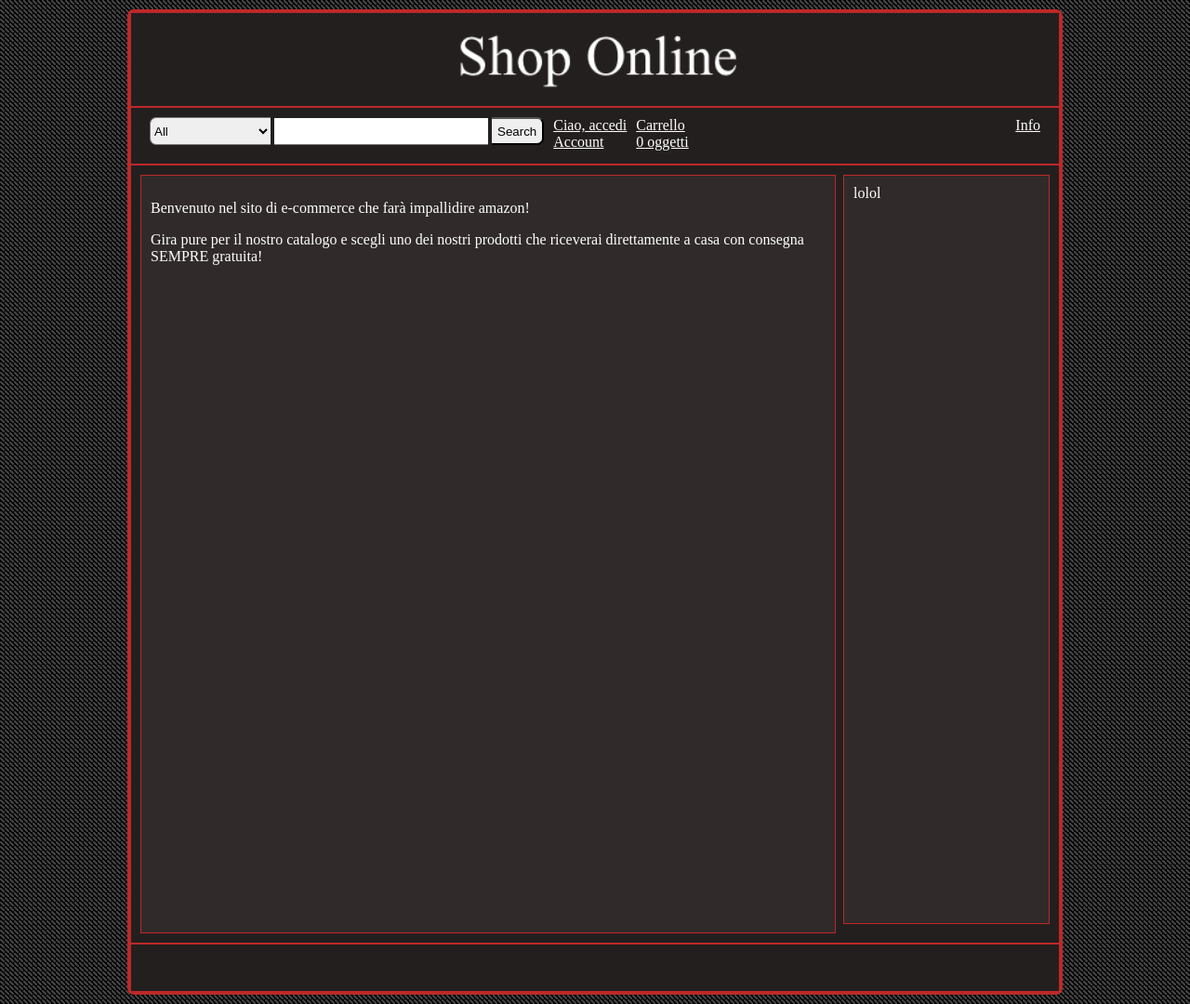
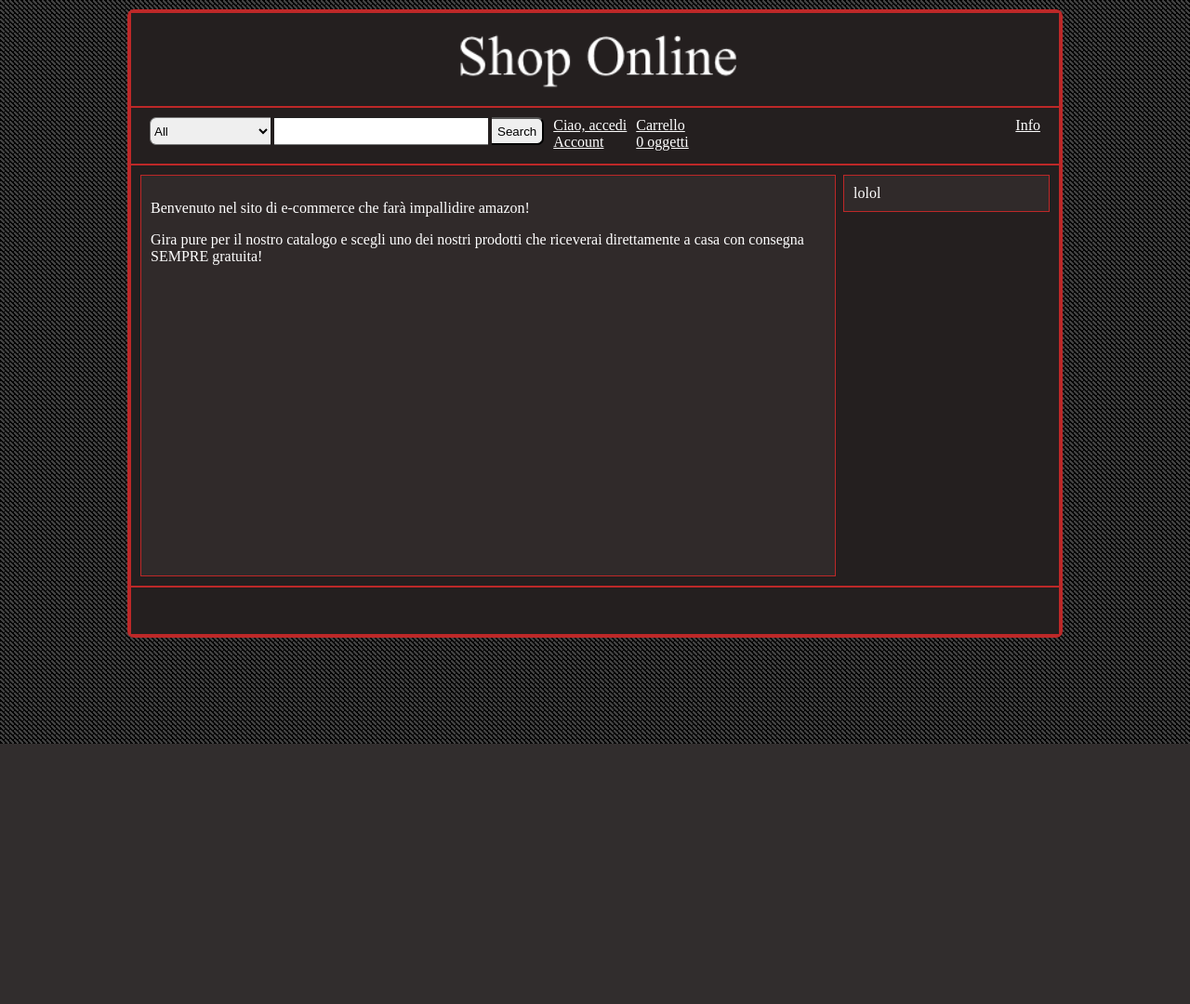
Before and after one commit to LuigiFiorelli91/UnicaProgettoAmm, a PHP site: page / in a window 1280 px wide. Shown: the whole page at 93% size. After the commit the page ends 800 px from the top, so only its background shows below. Run offline with PHP 8.4, Linux system fonts and the light colour scheme; data that the repository does not hold is empty.

Commit message:
Modifica css per per rendere il content più responsive

```diff
--- a/css/style.css
+++ b/css/style.css
@@ -72,7 +72,8 @@ a:hover{
     margin-bottom: 10px;
     padding: 10px;
     padding-bottom: 20px;
-    height: 100%;
+    //height: 100%;
+    min-height: 400px;
     margin-left: 240px;
     margin-right: 240px;
 }
@@ -96,7 +97,7 @@ a:hover{
     background-color: #302a2a;
     padding: 10px;
     width: 200px;
-    height: 100%;
+    //height: 100%;
 }
 .sidebar1 {
     float: left;
@@ -118,10 +119,12 @@ a:hover{
     margin-bottom: 0px;
     height: 50px;
 }
+/*Immagine all'interno del prodotto*/
 .divImage1{
     border-style: solid;
     border-color: #bd2828;
     border-width: 1px;
+
     width: 350px;
     height: 400px;
     float: left;
```
